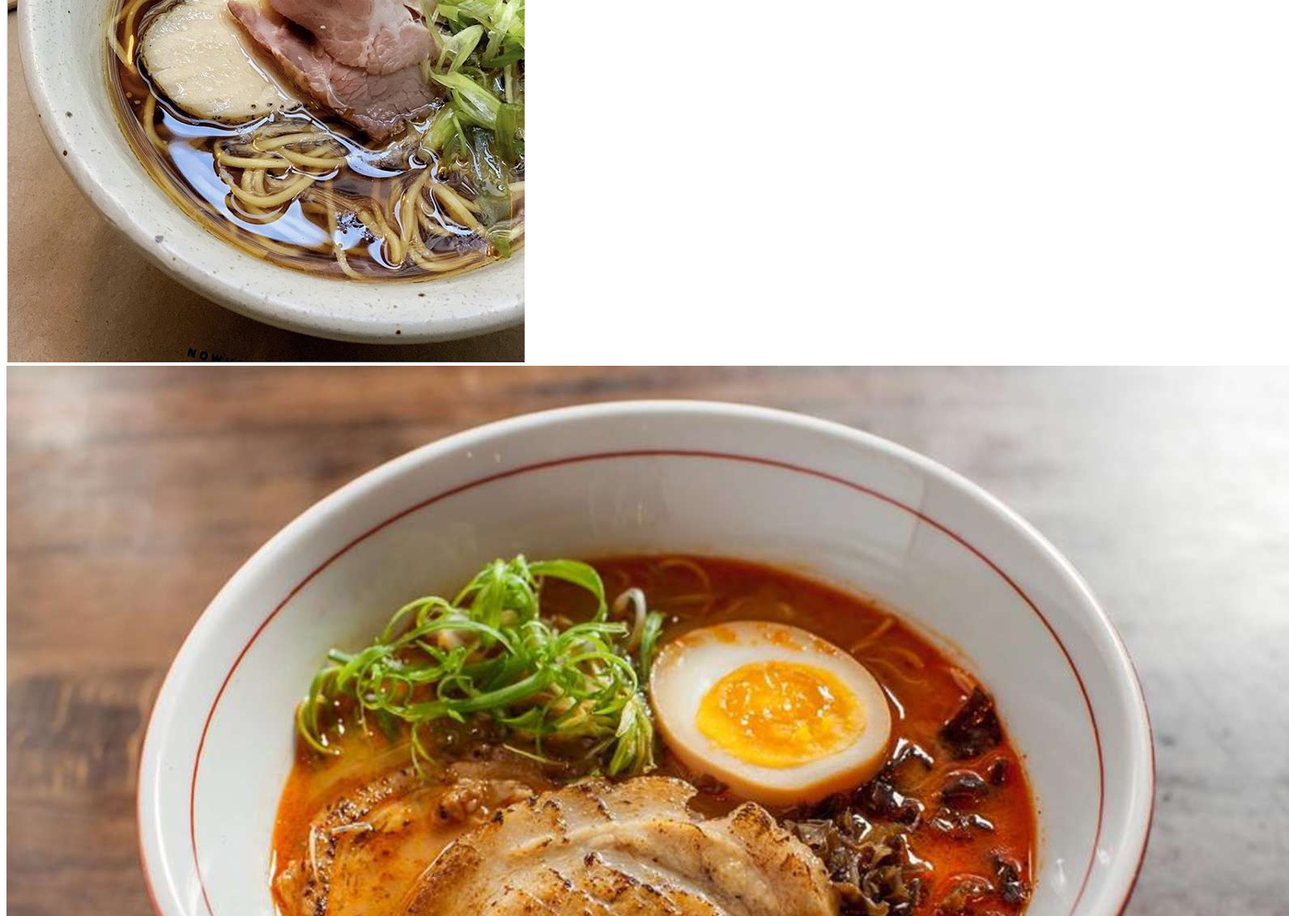
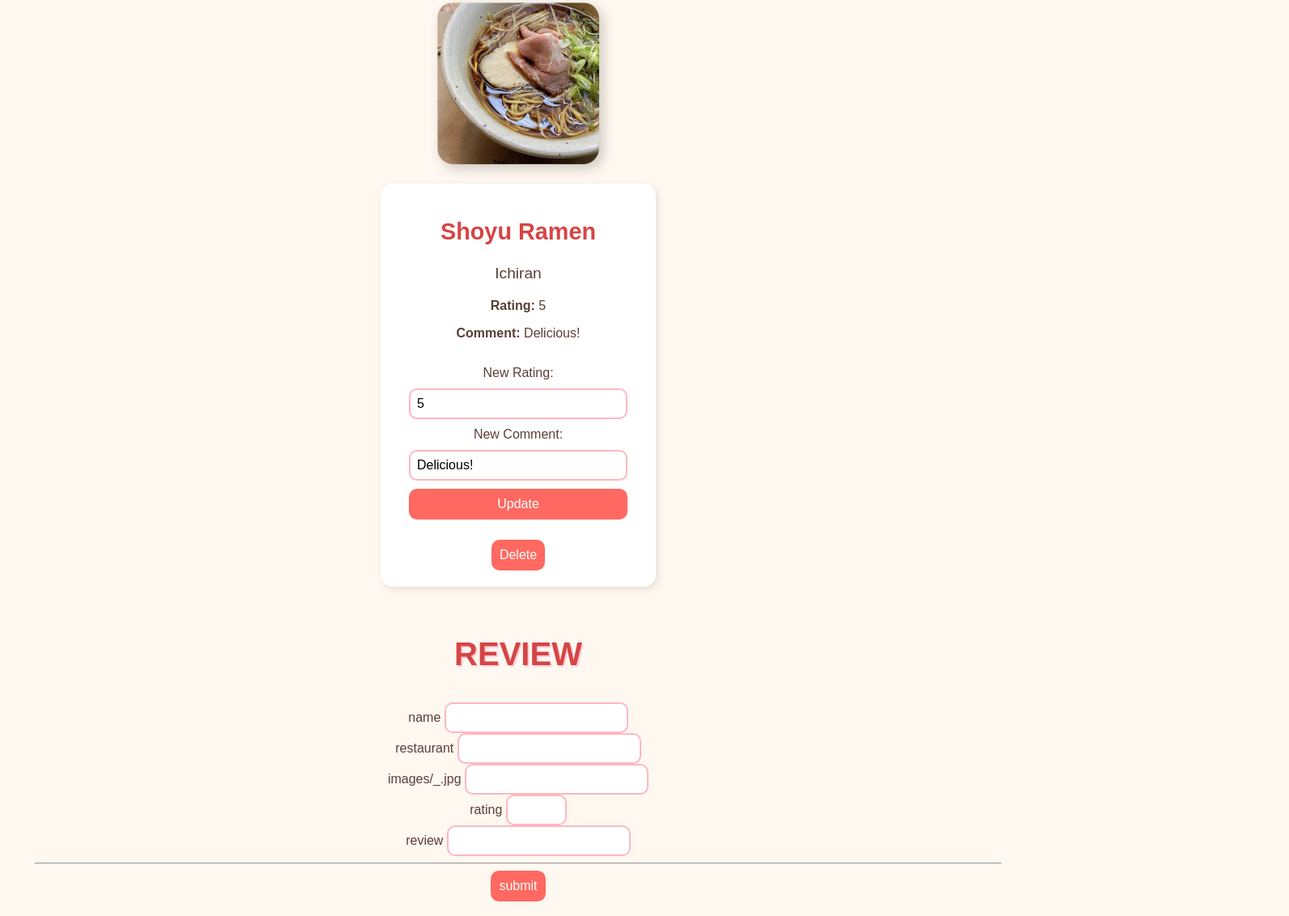
Before and after one commit to Esther-WI/ramen-rating-app, a plain HTML site: page index.html in a window 1280 px wide. Shown: the part 272-1404 px from the top of the page at 81% size, 1592 px wide, since content can reach past the window. Drawn offline with Linux system fonts and the light colour scheme.

Commit message:
Added some style using style.css

```diff
--- /dev/null
+++ b/css/style.css
@@ -0,0 +1,101 @@
+body {
+  font-family: "Poppins", sans-serif;
+  background-color: #fff8f0;
+  color: #5a3e36;
+  text-align: center;
+  padding: 20px;
+}
+
+
+h1 {
+  font-size: 2.5rem;
+  color: #d64545;
+  text-shadow: 2px 2px 0px #ffd1dc;
+}
+
+
+.ramen-menu {
+  display: flex;
+  justify-content: center;
+  gap: 20px;
+  padding: 20px;
+}
+
+.ramen-menu img {
+  width: 100px;
+  height: 100px;
+  border-radius: 50%;
+  border: 4px solid #ffb6c1;
+  transition: transform 0.2s ease-in-out;
+  cursor: pointer;
+}
+
+.ramen-menu img:hover {
+  transform: scale(1.1);
+  border-color: #ff6961;
+}
+
+
+.image img {
+  border-radius: 20px;
+  box-shadow: 5px 5px 15px rgba(0, 0, 0, 0.2);
+}
+
+.details {
+  background: #fff;
+  padding: 20px;
+  margin: 20px auto;
+  border-radius: 15px;
+  width: 300px;
+  box-shadow: 3px 3px 10px rgba(0, 0, 0, 0.1);
+}
+
+.details h2 {
+  font-size: 1.8rem;
+  color: #d64545;
+}
+
+.details h3 {
+  font-size: 1.2rem;
+  font-weight: normal;
+  color: #5a3e36;
+}
+
+
+form {
+  display: flex;
+  flex-direction: column;
+  gap: 10px;
+  padding: 15px;
+}
+
+input {
+  padding: 8px;
+  border: 2px solid #ffb6c1;
+  border-radius: 10px;
+  font-size: 1rem;
+}
+
+button {
+  background: #ff6961;
+  color: white;
+  border: none;
+  padding: 10px;
+  font-size: 1rem;
+  border-radius: 10px;
+  cursor: pointer;
+  transition: background 0.2s ease-in-out;
+}
+
+button:hover {
+  background: #d64545;
+}
+
+
+button.delete {
+  background: #ff4747;
+}
+
+button.delete:hover {
+  background: #d63030;
+}
--- a/index.html
+++ b/index.html
@@ -5,7 +5,7 @@
     <meta charset="UTF-8">
     <meta name="viewport" content="width=device-width, initial-scale=1.0">
     <title>Document</title>
-    <link rel="stylesheet" href="index.css">
+    <link rel="stylesheet" href="./css/style.css">
 
 </head>
 <body>
```
